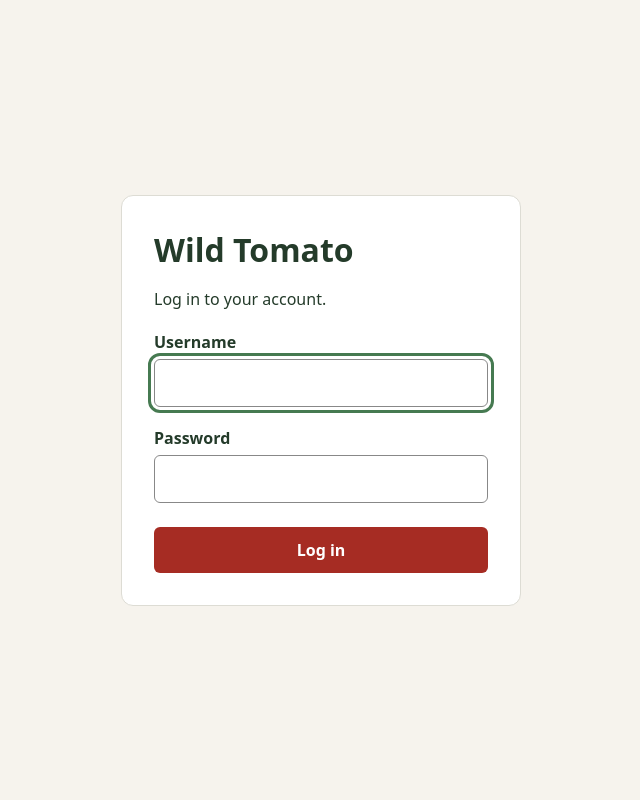
After one commit to NathanEdwards2023/wildtomato, a Django app: page /login/ in a window 1280 px wide. The commit adds this page. Shown: the whole page, without its empty margins (319-959 px from the left). Run offline with Django 5.2, Linux system fonts and the light colour scheme.

Commit message:
Very basic login/home screen

```diff
--- a/config/settings.py
+++ b/config/settings.py
@@ -129,6 +129,10 @@ USE_TZ = True
 
 STATIC_URL = 'static/'
 
+LOGIN_REDIRECT_URL = 'home'
+LOGIN_URL = 'login'
+LOGOUT_REDIRECT_URL = 'login'
+
 
 # Email
 # https://docs.djangoproject.com/en/6.1/topics/email/#topic-email-configuration
--- /dev/null
+++ b/core/static/core/css/login.css
@@ -0,0 +1,75 @@
+* {
+    box-sizing: border-box;
+}
+
+body {
+    margin: 0;
+    min-height: 100vh;
+    display: grid;
+    place-items: center;
+    background: #f6f3ed;
+    color: #243b2a;
+    font-family: system-ui, sans-serif;
+    padding: 24px;
+}
+
+main {
+    width: 100%;
+    max-width: 400px;
+    padding: 32px;
+    background: white;
+    border: 1px solid #dddcd4;
+    border-radius: 12px;
+}
+
+h1 {
+    margin: 0 0 8px;
+}
+
+p {
+    line-height: 1.5;
+}
+
+label {
+    display: block;
+    margin: 20px 0 6px;
+    font-weight: 600;
+}
+
+input {
+    width: 100%;
+    padding: 12px;
+    border: 1px solid #888;
+    border-radius: 6px;
+    font: inherit;
+}
+
+button {
+    width: 100%;
+    margin-top: 24px;
+    padding: 12px;
+    border: 0;
+    border-radius: 6px;
+    background: #a62c23;
+    color: white;
+    font: inherit;
+    font-weight: 600;
+    cursor: pointer;
+}
+
+button:hover {
+    background: #84231c;
+}
+
+:focus-visible {
+    outline: 3px solid #467a51;
+    outline-offset: 3px;
+}
+
+.error {
+    color: #9b2019;
+}
+
+a {
+    color: #315d3a;
+}
--- /dev/null
+++ b/core/templates/login.html
@@ -0,0 +1,28 @@
+{% load static %}
+<!DOCTYPE html>
+<html lang="en">
+<head>
+    <meta charset="UTF-8">
+    <meta name="viewport" content="width=device-width, initial-scale=1">
+    <title>Log in | Wild Tomato</title>
+    <link rel="stylesheet" href="{% static 'core/css/login.css' %}">
+</head>
+<body>
+    <main>
+        <h1>Wild Tomato</h1>
+        <p>Log in to your account.</p>
+        {% if form.errors %}
+            <p class="error" role="alert">Your username or password is incorrect. Please try again.</p>
+        {% endif %}
+        <form method="post" action="{% url 'login' %}">
+            {% csrf_token %}
+            <label for="id_username">Username</label>
+            <input id="id_username" name="username" type="text" autocomplete="username" maxlength="150" value="{{ form.username.value|default_if_none:'' }}" required autofocus>
+            <label for="id_password">Password</label>
+            <input id="id_password" name="password" type="password" autocomplete="current-password" required>
+            <input type="hidden" name="next" value="{{ next }}">
+            <button type="submit">Log in</button>
+        </form>
+    </main>
+</body>
+</html>
--- a/core/urls.py
+++ b/core/urls.py
@@ -1,6 +1,9 @@
 from django.urls import path
+from django.contrib.auth.views import LoginView, LogoutView
 from . import views
 
 urlpatterns = [
     path("", views.home, name = "home"),
+    path("login/", LoginView.as_view(template_name="login.html", redirect_authenticated_user=True), name="login"),
+    path("logout/", LogoutView.as_view(), name="logout"),
 ]
--- a/core/views.py
+++ b/core/views.py
@@ -1,6 +1,8 @@
 from django.shortcuts import render
+from django.contrib.auth.decorators import login_required
 
 # Create your views here.
 
+@login_required
 def home(request):
     return render(request, "home.html")
```
Also changed, not shown: core/templates/home.html (+9 -0 lines).
